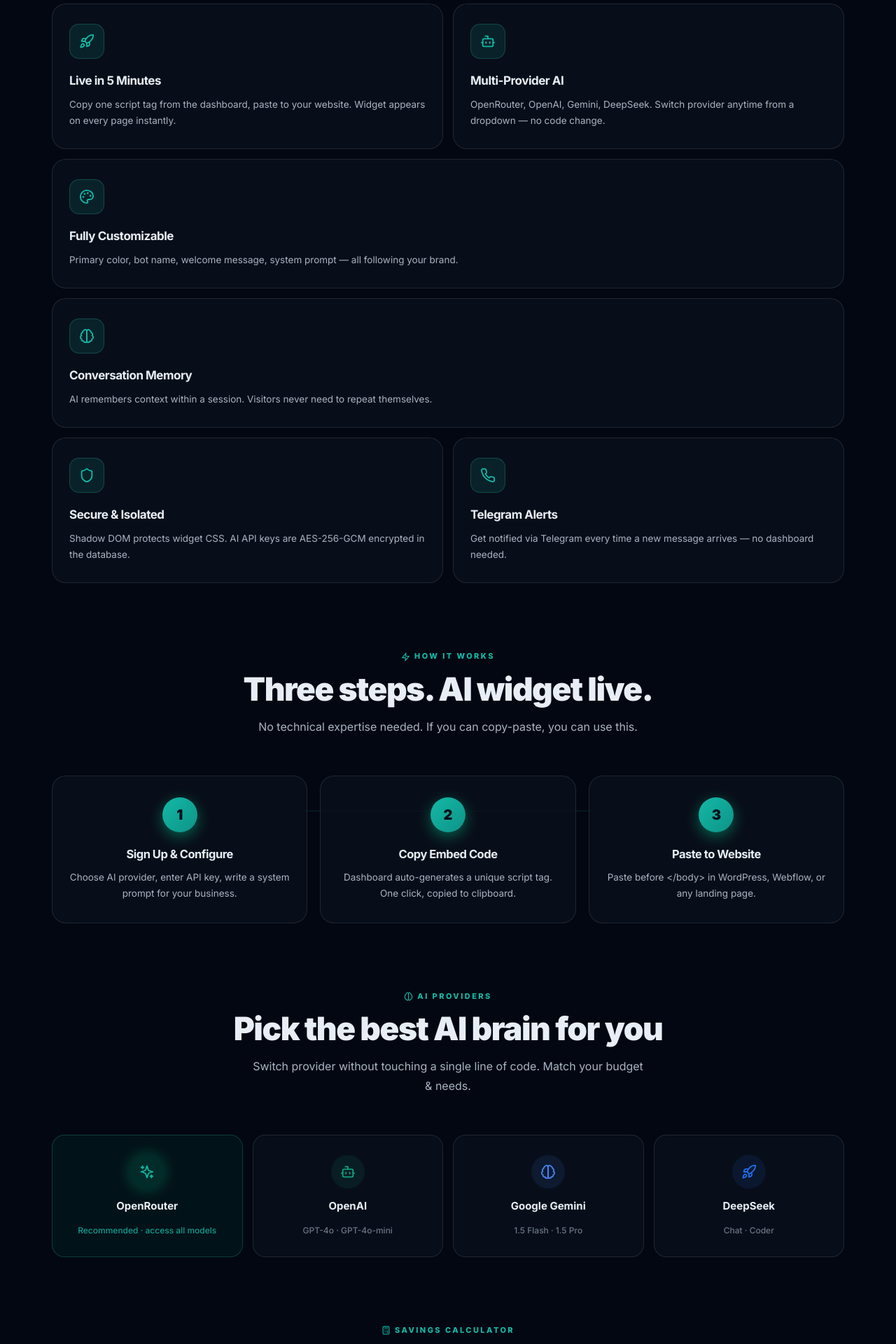
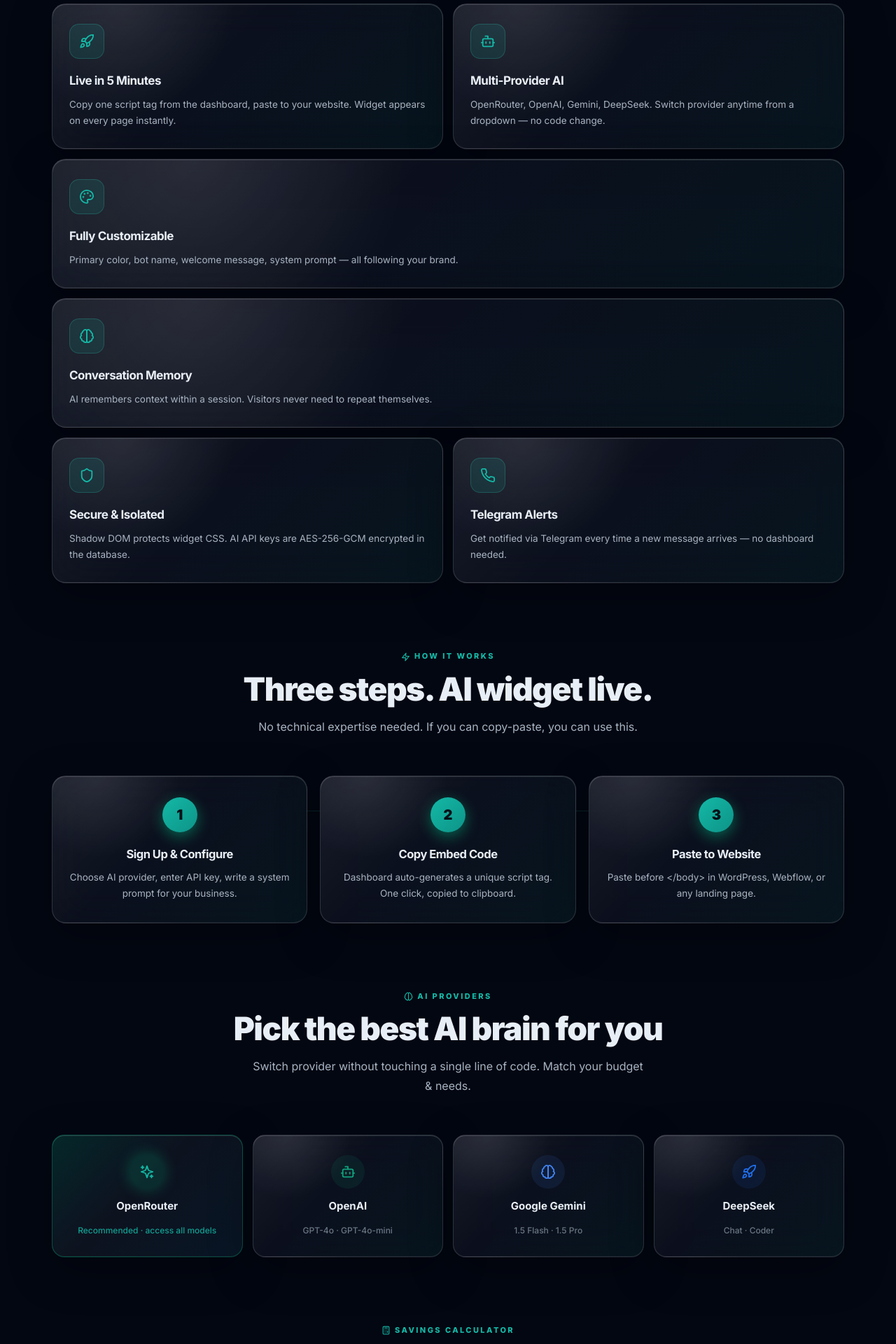
Before and after one commit to haikallfikrii/Web-Chat-AI, a PHP site: page /index.php in a window 1280 px wide. Shown: the part 1400-3320 px from the top of the page at 70% size. Run offline with PHP 8.4, Linux system fonts and the light colour scheme.

Commit message:
fix landing footer links and glass surfaces
Co-authored-by: Cursor <cursoragent@cursor.com>

```diff
--- a/index.php
+++ b/index.php
@@ -490,6 +490,45 @@ seo_render_head([
 /* Magnetic button js-handled */
 .btn-mag{transition:transform .2s cubic-bezier(.22,1,.36,1),box-shadow .2s}
 
+/* ── Liquid glass surface pass ── */
+/* Make foreground surfaces more readable over the animated particles,
+   while keeping the Apple-like glass depth. */
+.stats-grid,
+.feat-card,
+.step-card,
+.prov-card,
+.testi-card,
+.calc-card,
+.cta-box,
+.mock,
+.mock-panel,
+footer{
+  background:
+    linear-gradient(135deg,rgba(255,255,255,.075),rgba(255,255,255,.018) 42%,rgba(0,229,154,.045)),
+    radial-gradient(circle at 18% 0%,rgba(255,255,255,.09),transparent 32%),
+    rgba(8,13,26,.84);
+  backdrop-filter:blur(28px) saturate(175%);
+  -webkit-backdrop-filter:blur(28px) saturate(175%);
+  border-color:rgba(255,255,255,.14);
+  box-shadow:
+    inset 0 1px 0 rgba(255,255,255,.14),
+    inset 0 -1px 0 rgba(255,255,255,.035),
+    0 18px 60px rgba(0,0,0,.34);
+}
+.prov-card.rec{
+  background:
+    linear-gradient(135deg,rgba(0,229,154,.13),rgba(255,255,255,.028) 45%,rgba(34,211,238,.055)),
+    rgba(8,13,26,.86);
+  border-color:rgba(0,229,154,.28);
+}
+.cta-box{
+  background:
+    radial-gradient(ellipse at 30% 0%,rgba(0,229,154,.13),transparent 58%),
+    radial-gradient(ellipse at 80% 100%,rgba(59,130,246,.11),transparent 60%),
+    linear-gradient(135deg,rgba(255,255,255,.08),rgba(255,255,255,.018)),
+    rgba(8,13,26,.9);
+}
+
 /* ── Footer ── */
 footer{
   position:relative;z-index:1;border-top:1px solid var(--border);
@@ -917,9 +956,9 @@ footer a:hover{opacity:.75}
     <span>&copy; <?= date('Y') ?> <?= brand_name_html() ?>. All rights reserved.</span>
     <span class="footer-dev">
       Developed by
-      <a href="https://www.linkedin.com/in/muhamadfikrih29" target="_blank" rel="noopener"><strong>KalFikri</strong></a>
+      <a href="https://dev-khalfikri.pantheonsite.io/" target="_blank" rel="noopener noreferrer"><strong>KalFikri</strong></a>
       <span class="footer-dot">·</span>
-      <a href="https://www.linkedin.com/in/muhamadfikrih29" target="_blank" rel="noopener">LinkedIn</a>
+      <a href="https://www.linkedin.com/in/muhamad-fikri-haikal-fullstack-web-developer/" target="_blank" rel="noopener noreferrer">LinkedIn</a>
       <span class="footer-dot">·</span>
       <a href="mailto:muhamadfikrih29@gmail.com">muhamadfikrih29@gmail.com</a>
     </span>
```
